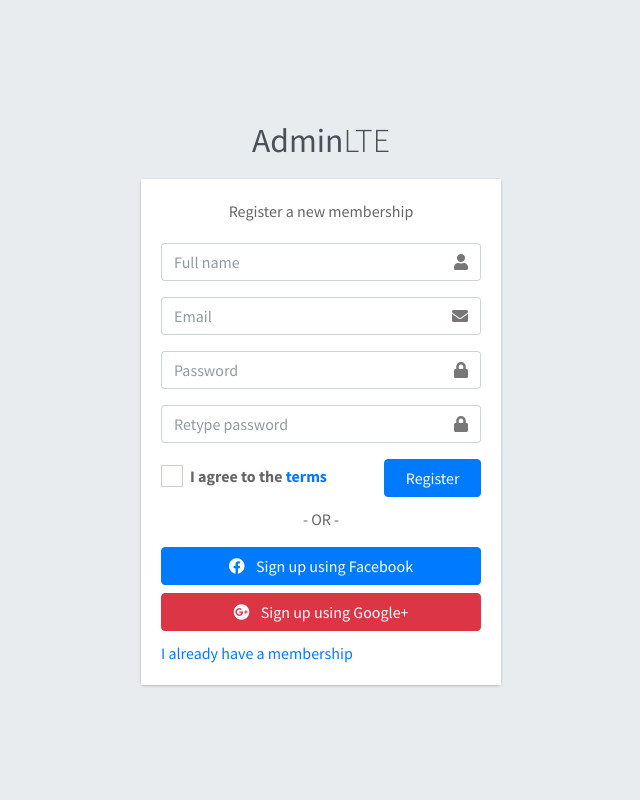
After one commit to raselstr/perjadin, a CodeIgniter 4 app: template app/Views/auth/register.php in a window 1280 px wide. The commit adds this page. Shown: the whole page, without its empty margins (319-959 px from the left). Run offline with PHP 8.4 and a stand-in for CodeIgniter, Linux system fonts and the light colour scheme; the template is opened without the code that fills it, so the values that code supplies are empty; some libraries are stand-ins or nearby versions.

Commit message:
membuat login dan register

```diff
--- a/app/Config/Routes.php
+++ b/app/Config/Routes.php
@@ -6,3 +6,7 @@
  * @var RouteCollection $routes
  */
 $routes->get('/', 'Home::index');
+
+$routes->get('/login','Home::login');
+
+$routes->presenter('auth');
--- a/app/Controllers/Home.php
+++ b/app/Controllers/Home.php
@@ -8,4 +8,9 @@
     {
         return view('layout/dashboard');
     }
+
+    public function login()
+    {
+        return view('layout/login');
+    }
 }
--- /dev/null
+++ b/app/Views/auth/register.php
@@ -0,0 +1,105 @@
+
+<!DOCTYPE html>
+<html lang="en">
+<head>
+  <meta charset="utf-8">
+  <meta name="viewport" content="width=device-width, initial-scale=1">
+  <title>AdminLTE 3 | Registration Page</title>
+
+  <base href="<?= base_url('templates'); ?>/">
+  <!-- Google Font: Source Sans Pro -->
+  <link rel="stylesheet" href="https://fonts.googleapis.com/css?family=Source+Sans+Pro:300,400,400i,700&display=fallback">
+  <!-- Font Awesome -->
+  <link rel="stylesheet" href="plugins/fontawesome-free/css/all.min.css">
+  <!-- icheck bootstrap -->
+  <link rel="stylesheet" href="plugins/icheck-bootstrap/icheck-bootstrap.min.css">
+  <!-- Theme style -->
+  <link rel="stylesheet" href="dist/css/adminlte.min.css">
+</head>
+<body class="hold-transition register-page">
+<div class="register-box">
+  <div class="register-logo">
+    <a href="index2.html"><b>Admin</b>LTE</a>
+  </div>
+
+  <div class="card">
+    <div class="card-body register-card-body">
+      <p class="login-box-msg">Register a new membership</p>
+
+      <form action="index.html" method="post">
+        <div class="input-group mb-3">
+          <input type="text" class="form-control" placeholder="Full name">
+          <div class="input-group-append">
+            <div class="input-group-text">
+              <span class="fas fa-user"></span>
+            </div>
+          </div>
+        </div>
+        <div class="input-group mb-3">
+          <input type="email" class="form-control" placeholder="Email">
+          <div class="input-group-append">
+            <div class="input-group-text">
+              <span class="fas fa-envelope"></span>
+            </div>
+          </div>
+        </div>
+        <div class="input-group mb-3">
+          <input type="password" class="form-control" placeholder="Password">
+          <div class="input-group-append">
+            <div class="input-group-text">
+              <span class="fas fa-lock"></span>
+            </div>
+          </div>
+        </div>
+        <div class="input-group mb-3">
+          <input type="password" class="form-control" placeholder="Retype password">
+          <div class="input-group-append">
+            <div class="input-group-text">
+              <span class="fas fa-lock"></span>
+            </div>
+          </div>
+        </div>
+        <div class="row">
+          <div class="col-8">
+            <div class="icheck-primary">
+              <input type="checkbox" id="agreeTerms" name="terms" value="agree">
+              <label for="agreeTerms">
+               I agree to the <a href="#">terms</a>
+              </label>
+            </div>
+          </div>
+          <!-- /.col -->
+          <div class="col-4">
+            <button type="submit" class="btn btn-primary btn-block">Register</button>
+          </div>
+          <!-- /.col -->
+        </div>
+      </form>
+
+      <div class="social-auth-links text-center">
+        <p>- OR -</p>
+        <a href="#" class="btn btn-block btn-primary">
+          <i class="fab fa-facebook mr-2"></i>
+          Sign up using Facebook
+        </a>
+        <a href="#" class="btn btn-block btn-danger">
+          <i class="fab fa-google-plus mr-2"></i>
+          Sign up using Google+
+        </a>
+      </div>
+
+      <a href="login.html" class="text-center">I already have a membership</a>
+    </div>
+    <!-- /.form-box -->
+  </div><!-- /.card -->
+</div>
+<!-- /.register-box -->
+
+<!-- jQuery -->
+<script src="plugins/jquery/jquery.min.js"></script>
+<!-- Bootstrap 4 -->
+<script src="plugins/bootstrap/js/bootstrap.bundle.min.js"></script>
+<!-- AdminLTE App -->
+<script src="dist/js/adminlte.min.js"></script>
+</body>
+</html>
```
Also changed, not shown: app/Controllers/Auth.php (added, +100 -0 lines), app/Views/layout/dashboard.php (+36 -2 lines), app/Views/layout/login.php (added, +93 -0 lines), 1 other file.
